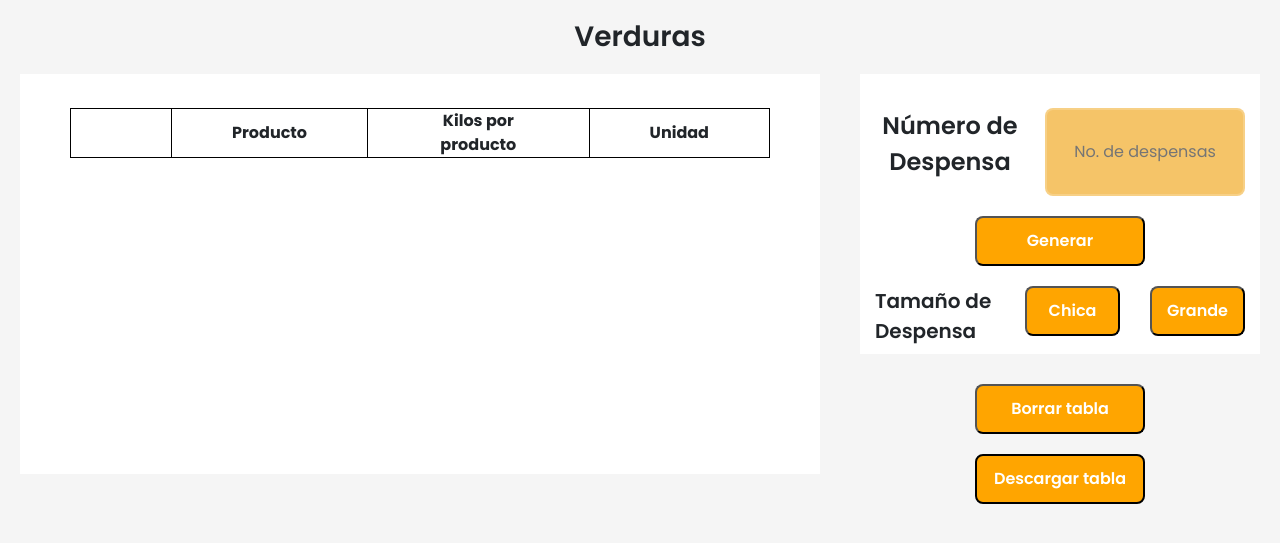
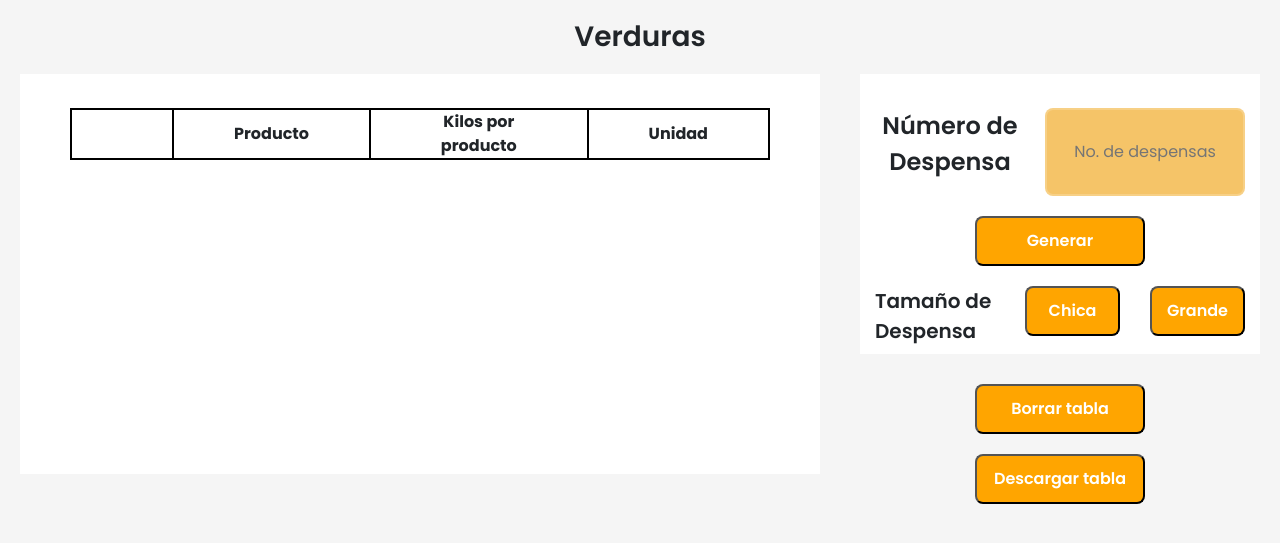
Before and after one commit to Juanelo24/flask-back, a Flask app: page /verduras/ in a window 1280 px wide. Shown: the part 85-628 px from the top of the page. Run offline with Flask 3, Linux system fonts and the light colour scheme; lists and menus that the app fills with data are empty; some libraries are stand-ins or nearby versions.

Commit message:
Update estilo3.css

```diff
--- a/static/css/estilo3.css
+++ b/static/css/estilo3.css
@@ -82,6 +82,7 @@ body {
   justify-content: space-around;
 }
 
+/* Tarjeta derecha que contiene la tabla */
 .box__abarrotes {
   width: 800px;
   height: 400px;
@@ -94,6 +95,7 @@ body {
   margin-left: 0px;
 }
 
+/* Formato para la tabla generada */
 .abarrotes__contenido {
   width: 700px;
   margin-top: 30px;
@@ -116,13 +118,14 @@ body {
 }
 
 .table__abarrotes td {
-  border: 1px solid #000;
+  border: 2px solid #000;
 }
 
 .table__abarrotes th {
-  border: 1px solid #000;
+  border: 2px solid #000;
 }
 
+/* Tarjeta derecha que contiene los botones*/
 .box__form {
   display: grid;
   grid-template-columns: 1fr;
@@ -149,6 +152,7 @@ body {
   margin-right: 20px;
 }
 
+/* Recuadro para poner cuantas despensas se van a realizar */
 .content__input input {
   background-color: rgb(245, 196, 104);
   width: 200px;
@@ -226,7 +230,6 @@ body {
   width: 170px;
   height: 50px;
   background-color: orange;
-  border: 2px solid black;
   text-align: center;
   color: white;
   font-weight: 600;
```
